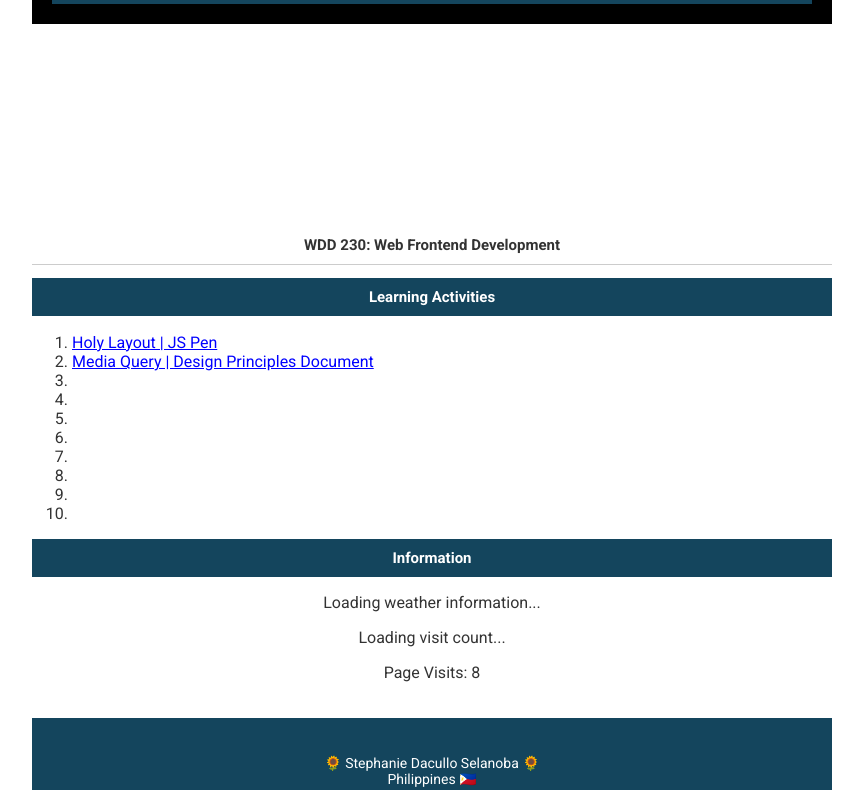
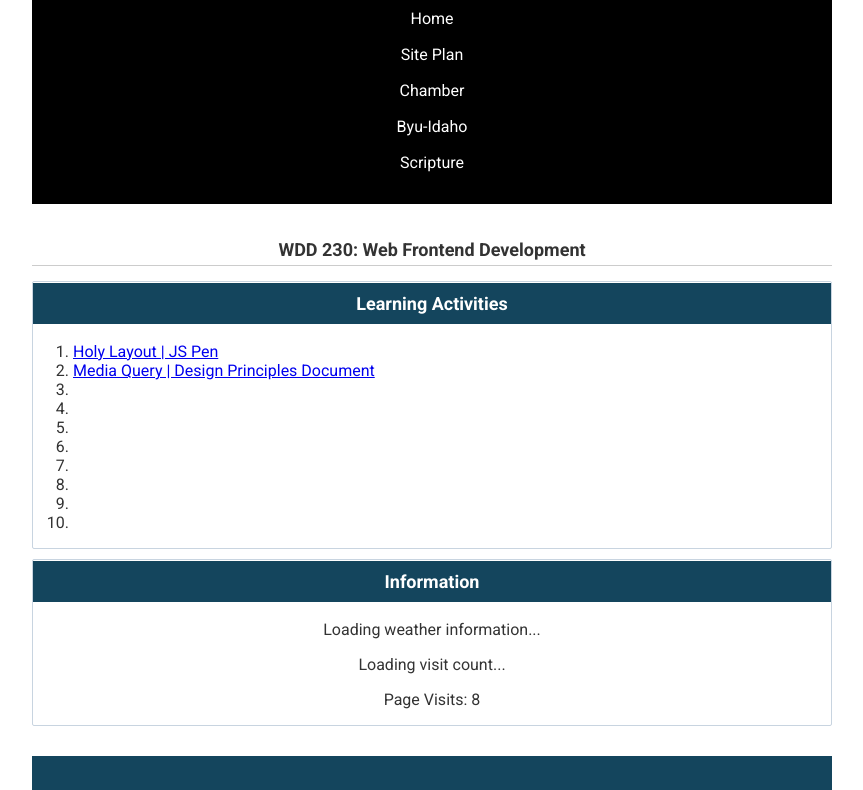
Before and after one commit to Stephanie8726/wdd230or, a plain HTML site: page index.html in a window 1280 px wide. Shown: the part 149-939 px from the top of the page, without its empty margins (208-1071 px from the left). Drawn offline with Linux system fonts and the light colour scheme; a script that the page names is missing.

Commit message:
w1 base.css modified

```diff
--- a/styles/base.css
+++ b/styles/base.css
@@ -37,17 +37,18 @@ main {
   width: 85px;
   height: 85px;
   object-fit: cover;
-  margin-left: 170px;
+  margin-left: auto;
 }
 
 /* For my name */
 .side-box .name {
-  font-size: 15px;
-  margin-left: 10px;
+  font-size: 20px;
+  margin-right: auto;
+  margin-left: 20px;
 }
 
 /* For Home, Site Plan, Chamber, Byu-Idaho, Scripture text */
-header {
+.navigation {
   text-align: center;
   background-color: black;
   max-width: 760px;
@@ -68,20 +69,25 @@ header {
 /* For WDD 230: Web Frontend Development TEXT */
 main h2 {
   color: #333;
-  font-size: 15px;
+  font-size: 18px;
   text-align: center;
   border-bottom: 1px solid #cccccc;
-  padding-bottom: 10px;
+  padding-bottom: 5px;
 }
 
 /* For weather information, Page Visits, etc. TEXT */
+.card {
+  margin-bottom: 10px;
+  border: 1px solid #c8d4e0;
+  border-radius: 2px;
+}
 .card p {
   text-align: center;
 }
 
 /* For learning activities whole... */
 .card h3 {
-  font-size: 15px;
+  font-size: 18px;
   color: #fff;
   text-align: center;
   margin-top: 1px;
@@ -89,25 +95,8 @@ main h2 {
   padding: 10px;
 }
 
-/* For doly layout/ jspen... TEXT */
-.card.learning-activities-box li a {
-  color: blue;
-  text-decoration: underline;
-  text-align-last: left;
-}
-
-/* Learning activities text */
-.learning-activities-box h3 {
-  font-size: 15px;
-  margin-bottom: 10px;
-  color: #fff;
-  margin: 0 auto;
-  padding: 10px;
-  margin-bottom: 17px;
-}
-
 /* For learning activities and information BOXES */
-.section-box {
+.card.learning-activities-box{
   margin-bottom: 10px;
   border: 1px solid #c8d4e0;
   border-radius: 2px;
@@ -117,15 +106,14 @@ footer {
   background-color: var(--primary-color);
   color: #fff;
   text-align: center;
-  bottom: 0;
   max-width: 760px;
   margin: 0 auto;
   padding: 20px;
 }
 
-footer p:first-child {
+footer p {
   font-size: 14px;
-  margin-top: 1px;
+  margin-top: 5px;
 }
 
 #lastModified {
```
